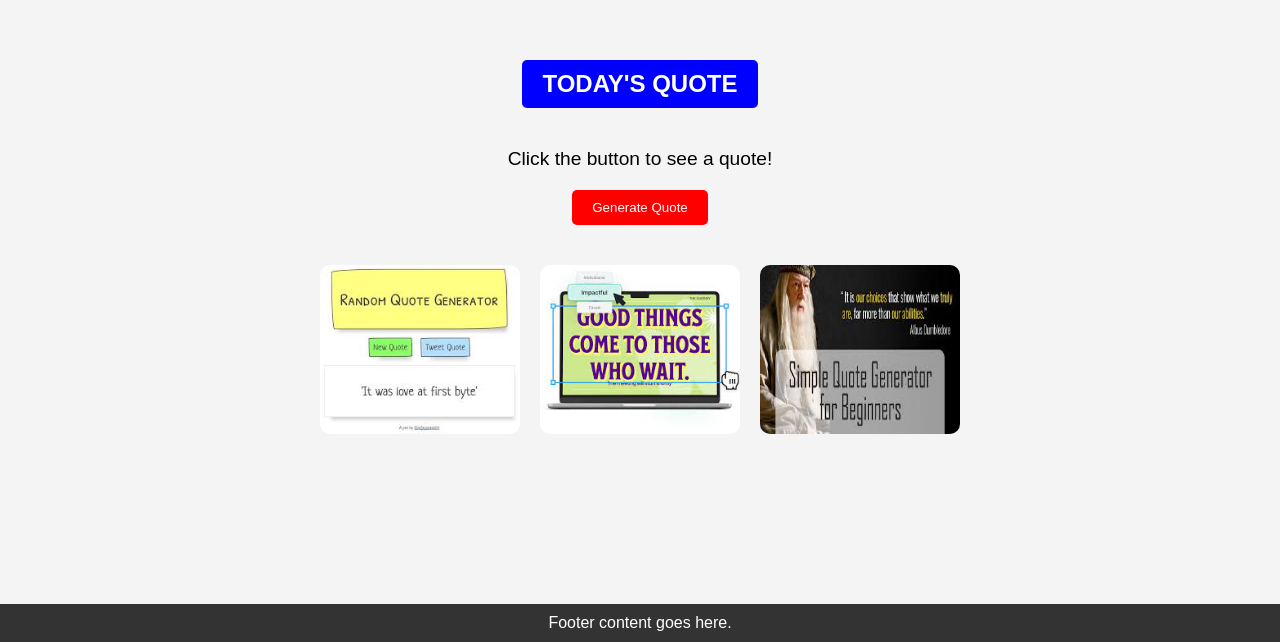
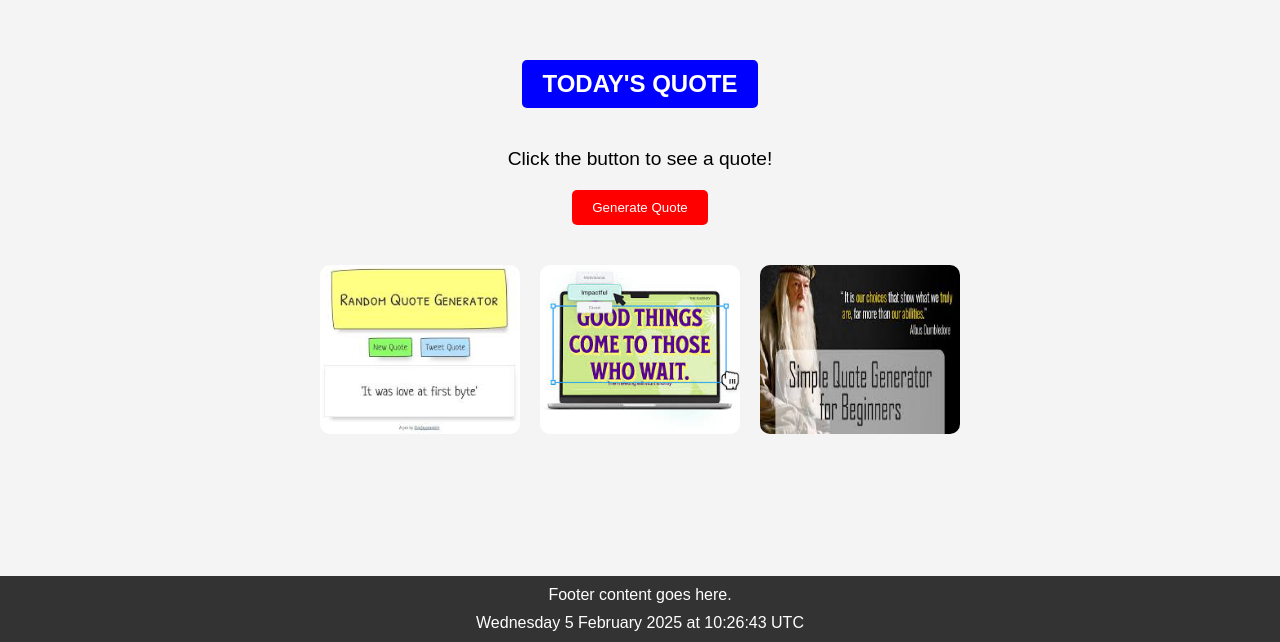
Before and after one commit to ukvalens/quote, a plain HTML site: page index.html in a window 1280 px wide. Shown: the part 158-800 px from the top of the page. Drawn offline with Linux system fonts and the light colour scheme.

Commit message:
all changed

```diff
--- a/index.html
+++ b/index.html
@@ -19,8 +19,19 @@
 
     <footer>
         Footer content goes here.
+        <div id="date-time"></div>
     </footer>
 
     <script src="quote.js"></script>
+    <script>
+        function updateDateTime() {
+            const dateTime = new Date();
+            const formattedDateTime = dateTime.toLocaleString('en-GB', { dateStyle: 'full', timeStyle: 'long' });
+            document.getElementById('date-time').textContent = formattedDateTime;
+        }
+
+        updateDateTime();
+        setInterval(updateDateTime, 1000);
+    </script>
 </body>
 </html>
```
